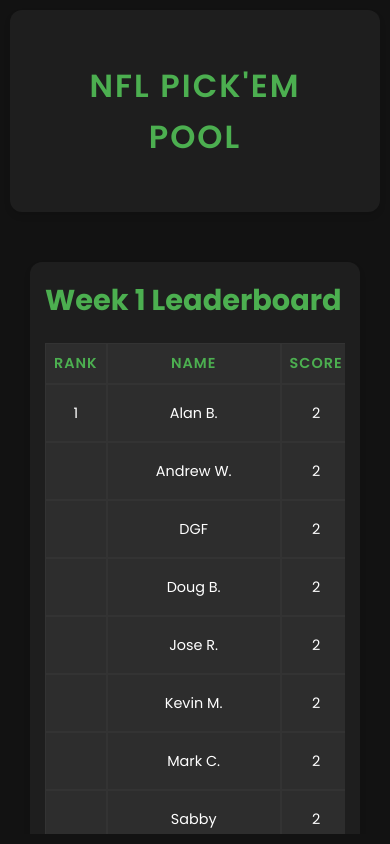
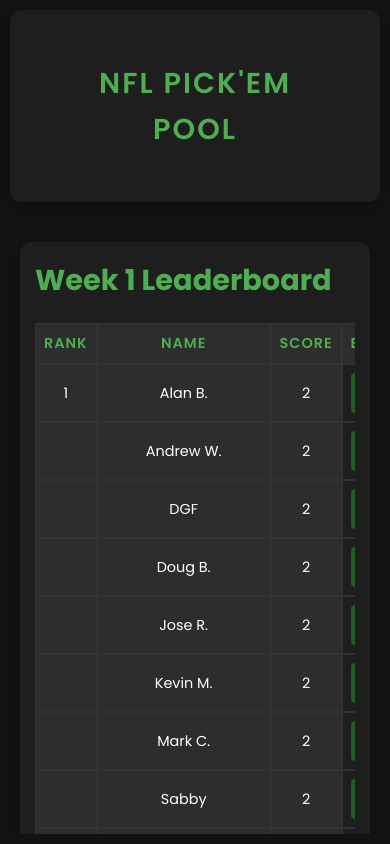
Before and after one commit to MrBuyRight/NFL-PickemPool, a React (Create React App) app: page / in a window 390 px wide. Built offline with nearby package versions, Linux system fonts and the light colour scheme; the HTML template or start-up script is replaced by a standard one.

Commit message:
Optimize mobile view to emphasize user picks

```diff
--- a/src/App.css
+++ b/src/App.css
@@ -180,6 +180,14 @@
     padding: 8px;
     font-size: 0.9rem;
   }
+
+  .app-main {
+    padding: 10px;
+  }
+
+  h1 {
+    font-size: 1.8rem;
+  }
 }
 
 /* Scrollbar styling */
--- a/src/Components/Leaderboard.css
+++ b/src/Components/Leaderboard.css
@@ -56,37 +56,24 @@
   font-weight: bold;
 }
 
-.rank-header, .name-header, .score-header {
+.rank-header, .name-header, .score-header,
+.rank-cell, .name-cell, .score-cell {
   position: sticky;
   left: 0;
   z-index: 20;
   background-color: var(--secondary-color);
 }
 
-.name-header {
-  left: 60px;
+.name-header, .name-cell {
+  left: 40px;
 }
 
-.score-header {
-  left: 200px;
-}
-
-.rank-cell, .name-cell, .score-cell {
-  position: sticky;
-  left: 0;
-  background-color: var(--secondary-color);
-}
-
-.name-cell {
-  left: 60px;
-}
-
-.score-cell {
-  left: 200px;
+.score-header, .score-cell {
+  left: 120px;
 }
 
 .pick-cell {
-  min-width: 80px;
+  min-width: 60px;
 }
 
 .pick-info {
@@ -113,11 +100,36 @@
 }
 
 @media (max-width: 768px) {
+  .rank-header, .rank-cell {
+    width: 40px;
+    min-width: 40px;
+  }
+
+  .name-header, .name-cell {
+    width: 80px;
+    min-width: 80px;
+    left: 40px;
+  }
+
+  .score-header, .score-cell {
+    width: 40px;
+    min-width: 40px;
+    left: 120px;
+  }
+
   .pick-cell {
-    min-width: 60px;
+    min-width: 50px;
   }
 
   .pick-team {
     font-size: 0.8rem;
   }
+
+  .leaderboard-container {
+    overflow-x: auto;
+  }
+
+  table {
+    width: auto;
+  }
 }
```
